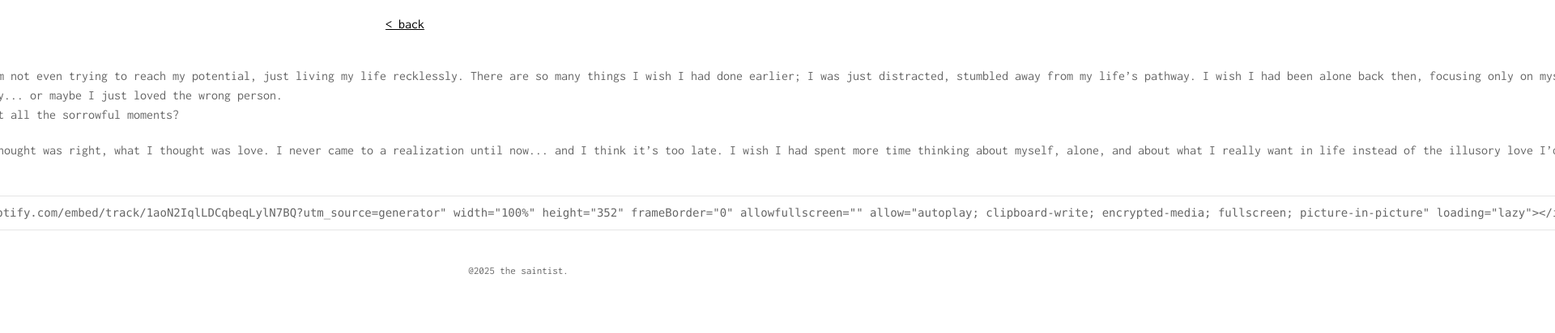
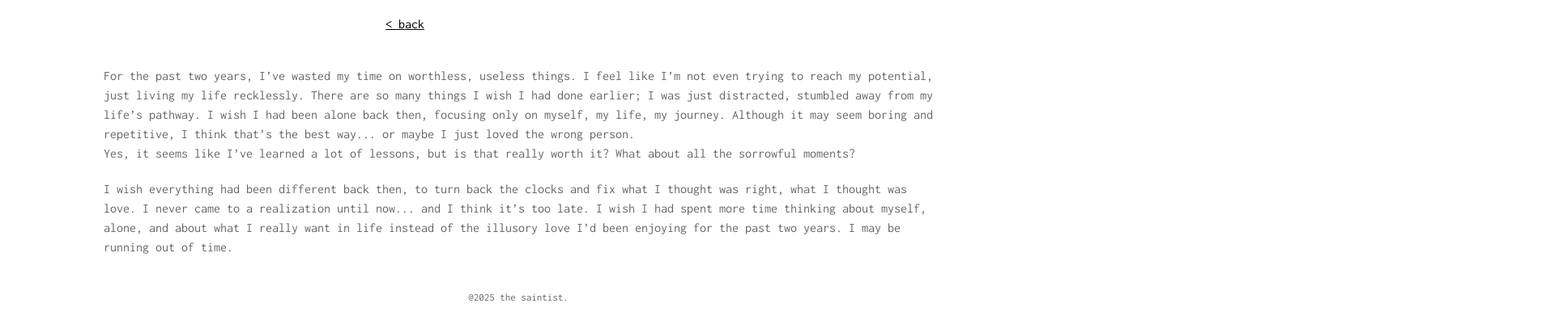
Before and after one commit to sssain/blog, an Eleventy site: page post/2025-10-18-i-may-be-running-out-of-time.md in a window 1280 px wide. Shown: the part 232-644 px from the top of the page at 81% size, 1920 px wide, since content can reach past the window. Built offline with nearby package versions, Linux system fonts and the light colour scheme; Eleventy itself is replaced by a stand-in of ours; files that its build step writes are made by us from their sources; files whose address does not match are found by name.

Commit message:
Update post/2025-10-18-i-may-be-running-out-of-time.md (via Pages CMS)

````diff
--- a/post/2025-10-18-i-may-be-running-out-of-time.md
+++ b/post/2025-10-18-i-may-be-running-out-of-time.md
@@ -7,7 +7,3 @@ For the past two years, I’ve wasted my time on worthless, useless things. I fe
 Yes, it seems like I’ve learned a lot of lessons, but is that really worth it? What about all the sorrowful moments?
 
 I wish everything had been different back then, to turn back the clocks and fix what I thought was right, what I thought was love. I never came to a realization until now... and I think it’s too late. I wish I had spent more time thinking about myself, alone, and about what I really want in life instead of the illusory love I’d been enjoying for the past two years. I may be running out of time.
-
-```
-<iframe data-testid="embed-iframe" style="border-radius:12px" src="https://open.spotify.com/embed/track/1aoN2IqlLDCqbeqLylN7BQ?utm_source=generator" width="100%" height="352" frameBorder="0" allowfullscreen="" allow="autoplay; clipboard-write; encrypted-media; fullscreen; picture-in-picture" loading="lazy"></iframe>
-```
````
